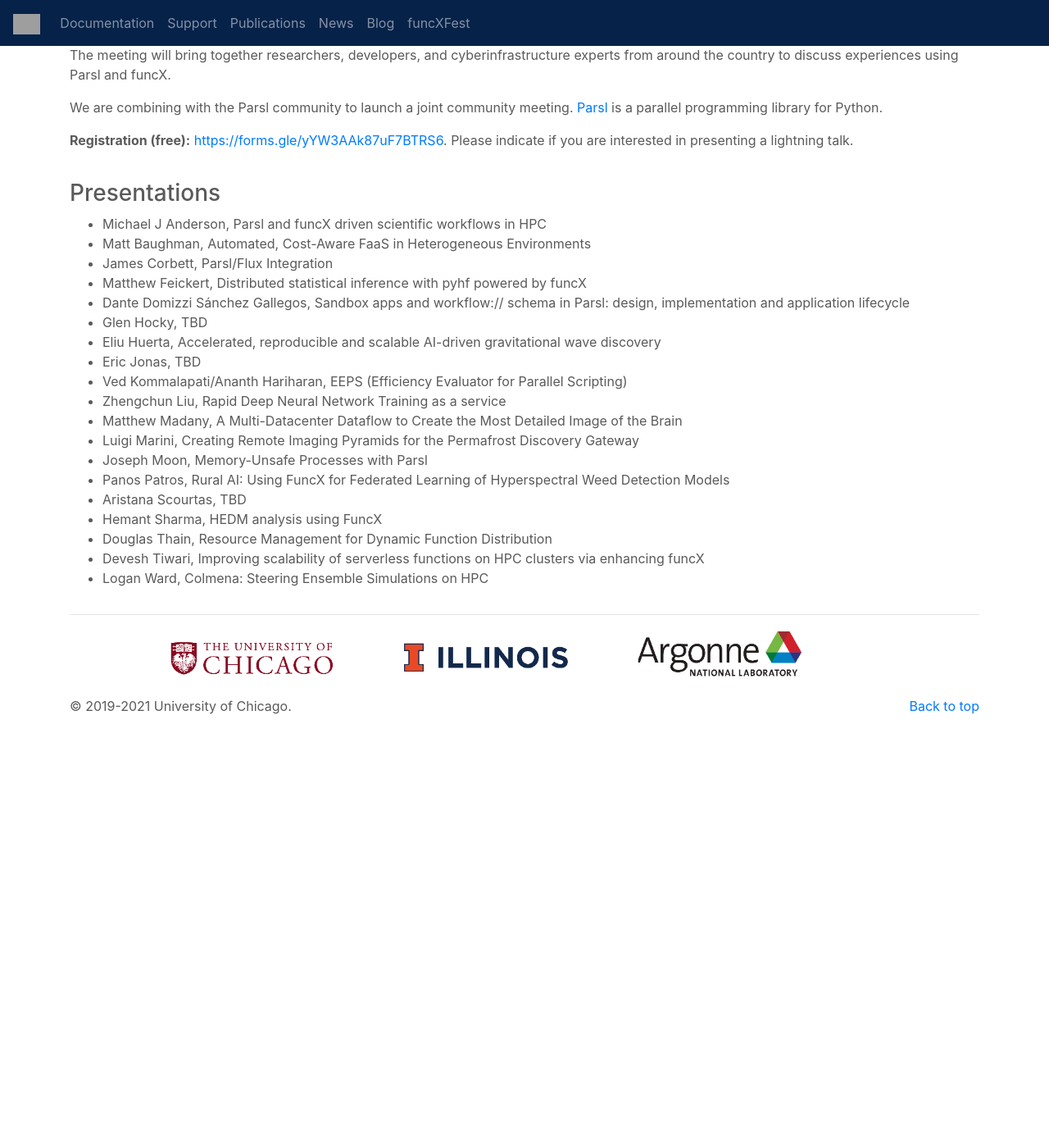
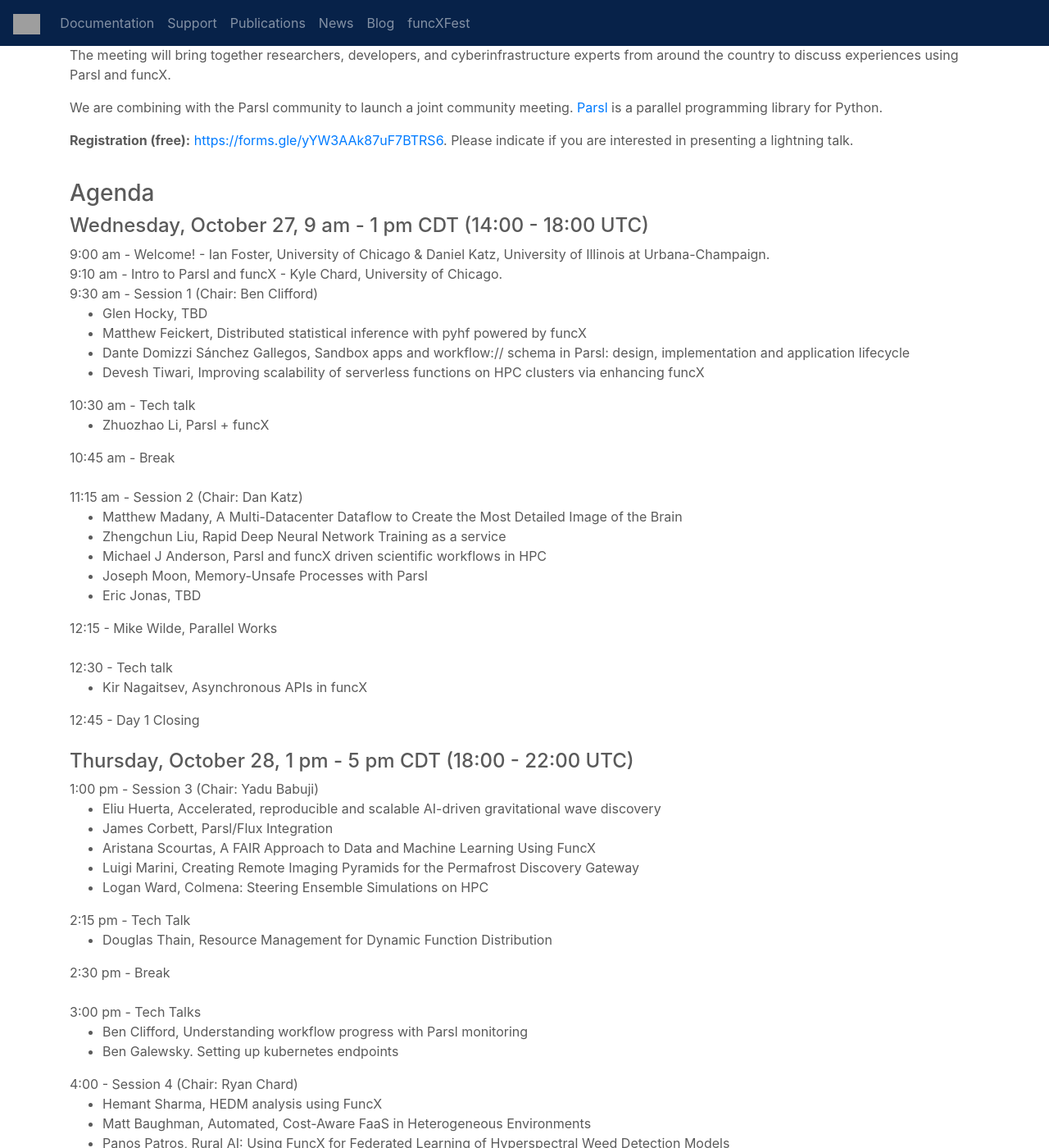
Before and after one commit to funcx-faas/funcx-faas.github.io, a Jekyll site: the page built from funcxfest2021.html, in a window 1280 px wide and 1400 px high, scrolled down 384 px. Shown: the whole window at 82% size. Built offline with Jekyll 4.4.1, drawn with Linux system fonts in a browser that asks for light colours; before the commit the page ends 1321 px from its top, so only the background shows below that; some of the changed text lies outside the part shown; grey boxes are pictures that could not be loaded.

Commit message:
Update funcxfest2021.html

```diff
--- a/funcxfest2021.html
+++ b/funcxfest2021.html
@@ -29,28 +29,83 @@
 
   <div class="row" style="padding-top: 20px">
     <div class="col-lg-12">
-      <h3>Presentations</h3>
+      <h3>Agenda</h3>
+
+      <h4>Wednesday, October 27, 9 am - 1 pm CDT (14:00 - 18:00 UTC)</h4>
+
+      9:00 am - Welcome! - Ian Foster, University of Chicago &amp; Daniel Katz, University of Illinois at Urbana-Champaign.  <br />
+      9:10 am - Intro to Parsl and funcX - Kyle Chard, University of Chicago.  <br />
+
+      9:30 am - Session 1 (Chair: Ben Clifford)
       <ul>
-		    <li>Michael J Anderson, Parsl and funcX driven scientific workflows in HPC </li>
-		    <li>Matt Baughman, Automated, Cost-Aware FaaS in Heterogeneous Environments</li>
-		    <li>James Corbett, Parsl/Flux Integration </li>
+ 		<li>Glen Hocky, TBD</li>
   		<li>Matthew Feickert, Distributed statistical inference with pyhf powered by funcX</li>
 		<li>Dante Domizzi Sánchez Gallegos, Sandbox apps and workflow:// schema in Parsl: design, implementation and application lifecycle</li>
-		    <li>Glen Hocky, TBD</li>
-		    <li>Eliu Huerta, Accelerated, reproducible and scalable AI-driven gravitational wave discovery </li>
+		<li>Devesh Tiwari, Improving scalability of serverless functions on HPC clusters via enhancing funcX</li>
+      </ul>
+
+      10:30 am - Tech talk
+	  <ul>
+		<li>Zhuozhao Li, Parsl + funcX</li>
+	    </ul>
+
+      10:45 am - Break  <br /><br />
+
+      11:15 am - Session 2 (Chair: Dan Katz)
+      <ul>
+        <li>Matthew Madany, A Multi-Datacenter Dataflow to Create the Most Detailed Image of the Brain</li>
+	<li>Zhengchun Liu, Rapid Deep Neural Network Training as a service</li>
+	<li>Michael J Anderson, Parsl and funcX driven scientific workflows in HPC</li>
+	<li>Joseph Moon, Memory-Unsafe Processes with Parsl</li>
 	<li>Eric Jonas, TBD</li>
-		    <li>Ved Kommalapati/Ananth Hariharan, EEPS (Efficiency Evaluator for Parallel Scripting)</li>
-		    <li>Zhengchun Liu, Rapid Deep Neural Network Training as a service </li>
-		    <li>Matthew Madany, A Multi-Datacenter Dataflow to Create the Most Detailed Image of the Brain</li>
+   </ul>
+
+      12:15 - Mike Wilde, Parallel Works <br /><br />
+
+      12:30 - Tech talk
+	    <ul><li>Kir Nagaitsev, Asynchronous APIs in funcX</li></ul>
+
+      12:45 - Day 1 Closing
+
+     <br /><br />
+
+      <h4>Thursday, October 28, 1 pm - 5 pm CDT (18:00 - 22:00 UTC)</h4>
+
+      1:00 pm - Session 3 (Chair: Yadu Babuji)
+      <ul>
+        <li>Eliu Huerta, Accelerated, reproducible and scalable AI-driven gravitational wave discovery</li>
+	<li>James Corbett, Parsl/Flux Integration</li>
+	<li>Aristana Scourtas, A FAIR Approach to Data and Machine Learning Using FuncX</li>
 	<li>Luigi Marini, Creating Remote Imaging Pyramids for the Permafrost Discovery Gateway</li>
-		    <li>Joseph Moon, Memory-Unsafe Processes with Parsl</li>
-		    <li>Panos Patros, Rural AI: Using FuncX for Federated Learning of Hyperspectral Weed Detection Models</li>
-		    <li>Aristana Scourtas, TBD</li>
-		    <li>Hemant Sharma, HEDM analysis using FuncX</li>
-		    <li>Douglas Thain, Resource Management for Dynamic Function Distribution</li>
-		    <li>Devesh Tiwari, Improving scalability of serverless functions on HPC clusters via enhancing funcX</li>
 	<li>Logan Ward, Colmena: Steering Ensemble Simulations on HPC</li>
      </ul>
+
+      2:15 pm - Tech Talk
+	    <ul>
+		    <li>Douglas Thain, Resource Management for Dynamic Function Distribution</li>
+	    </ul>
+
+      2:30 pm - Break  <br /><br />
+
+      3:00 pm - Tech Talks
+      <ul>
+    	<li>Ben Clifford, Understanding workflow progress with Parsl monitoring</li>
+	<li>Ben Galewsky. Setting up kubernetes endpoints</li>
+     </ul>
+
+      4:00 - Session 4 (Chair: Ryan Chard)
+      <ul>
+        <li>Hemant Sharma, HEDM analysis using FuncX</li>
+	<li>Matt Baughman, Automated, Cost-Aware FaaS in Heterogeneous Environments</li>
+	<li>Panos Patros, Rural AI: Using FuncX for Federated Learning of Hyperspectral Weed Detection Models</li>
+	      <li>Sierra Villarreal, Extreme Scale Survey Simulation with Python Workflows</li>
+	<li>Ved Kommalapati/Ananth Hariharan, EEPS (Efficiency Evaluator for Parallel Scripting)</li>
+     </ul>
+
+      5:00 pm - Closing <br /><br />
+
+
+
     </div>
    </div>
 
```
Lines whose indentation alone changed are shown as unchanged.
